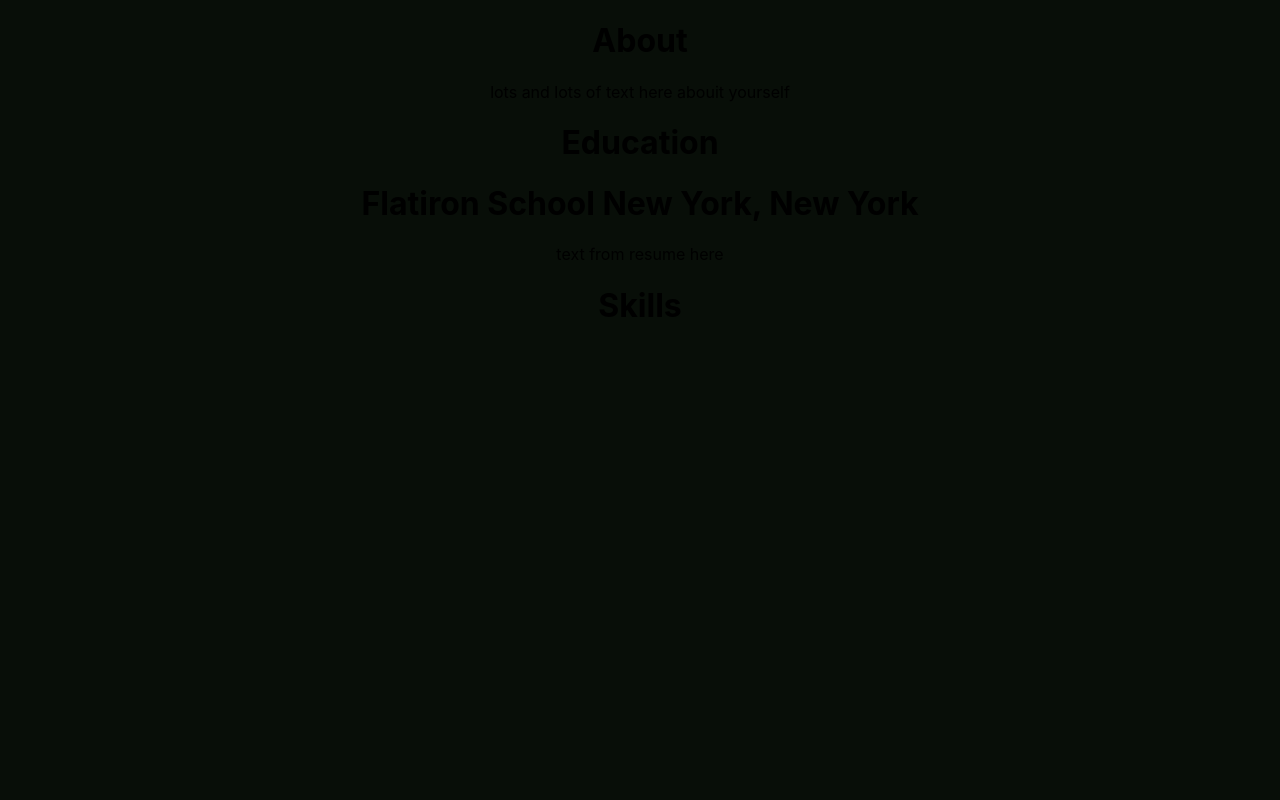
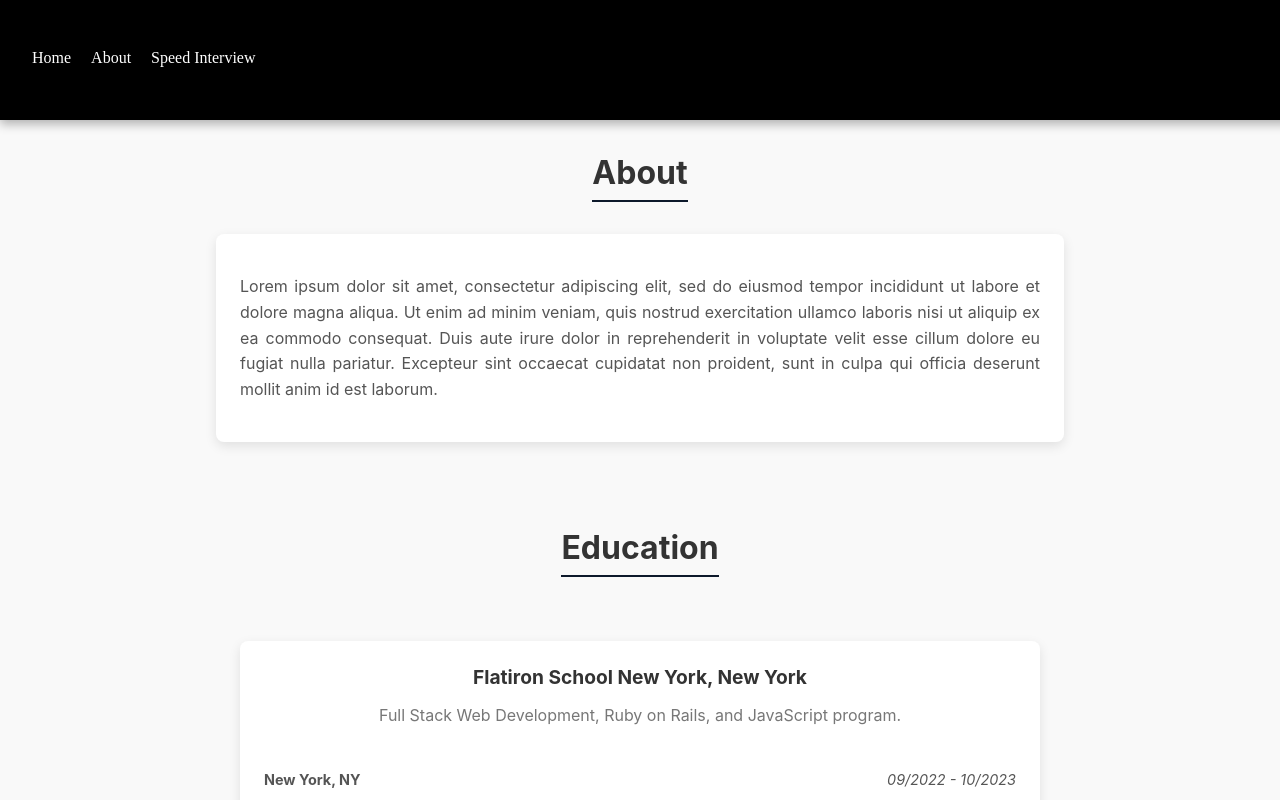
Before and after one commit to G3o-R/gerardo-rapeta-portfolio-site, a React (Create React App) app: page /About in a window 1280 px wide. Shown: the top 800 px of the page. Built offline with nearby package versions, Linux system fonts and the light colour scheme.

Commit message:
styling app

```diff
--- a/src/components/App.js
+++ b/src/components/App.js
@@ -2,14 +2,18 @@ import { BrowserRouter, Route, Routes } from 'react-router-dom';
 import '../styles/App.css';
 import HomePage from './pages/HomePage';
 import AboutPage from './pages/AboutPage';
+import SpeedInterviewPage from './pages/SpeedInterviewPage';
+import NavBar from './NavBar';
 
 function App() {
   return (
     <div className="App">
       <BrowserRouter>
+          <NavBar />
         <Routes>
           <Route path="/" element={<HomePage />} />
           <Route path="/About" element={<AboutPage />} />
+          <Route path="/SpeedInterview" element={<SpeedInterviewPage />} />
         </Routes>
       </BrowserRouter>
     </div>
--- /dev/null
+++ b/src/components/NavBar.js
@@ -0,0 +1,21 @@
+import { NavbarContainer, NavLink, NavLinks, SocialsContainer, SocialsWrapper } from "../styles/NavBarStyles";
+
+
+export default function NavBar(){
+
+    return(
+        <NavbarContainer>
+            {/* left-container or logo container here */}
+            <NavLinks>
+                <NavLink to="/">Home</NavLink>
+                <NavLink to="/About">About</NavLink>
+                <NavLink to="/SpeedInterview">Speed Interview</NavLink>
+            </NavLinks>
+            <SocialsWrapper>
+                <SocialsContainer>
+                    {/* svgs of socials here */}
+                </SocialsContainer>
+            </SocialsWrapper>
+        </NavbarContainer>
+    )
+}
--- a/src/components/pages/AboutPage.js
+++ b/src/components/pages/AboutPage.js
@@ -7,6 +7,8 @@ import {
   HeaderContainer,
   HeaderWrapper,
   LanguagesColumnContainer,
+  PlaceNTime,
+  School,
   TechnicalSkillsContainer,
   TechnicalSkillsWrapper,
 } from "../../styles/PageStyles/AboutPageStyles";
@@ -15,31 +17,56 @@ export default function AboutPage() {
   return (
     <About>
       <HeaderWrapper>
-        <HeaderContainer className="About"> <h1>About</h1></HeaderContainer>
+        <HeaderContainer className="About">
+          {" "}
+          <h1>About</h1>
+        </HeaderContainer>
       </HeaderWrapper>
       <AboutMeWrapper>
         <AboutMeContainer>
-          <p> lots and lots of text here abouit yourself</p>
+          <p>
+            Lorem ipsum dolor sit amet, consectetur adipiscing elit, sed do
+            eiusmod tempor incididunt ut labore et dolore magna aliqua. Ut enim
+            ad minim veniam, quis nostrud exercitation ullamco laboris nisi ut
+            aliquip ex ea commodo consequat. Duis aute irure dolor in
+            reprehenderit in voluptate velit esse cillum dolore eu fugiat nulla
+            pariatur. Excepteur sint occaecat cupidatat non proident, sunt in
+            culpa qui officia deserunt mollit anim id est laborum.
+          </p>
         </AboutMeContainer>
       </AboutMeWrapper>
       <HeaderWrapper>
-        <HeaderContainer className="Education"> <h1>Education</h1></HeaderContainer>
+        <HeaderContainer className="Education">
+          <h1>Education</h1>
+        </HeaderContainer>
       </HeaderWrapper>
       <EducationWrapper>
         <EducationContainer>
+          <School>
             <h1>Flatiron School New York, New York</h1>
-            <p>text from resume here</p>
+            <p>
+              Full Stack Web Development, Ruby on Rails, and JavaScript program.
+            </p>
+          </School>
+          <PlaceNTime>
+            <p className="location">New York, NY</p>
+            <p className="date">09/2022 - 10/2023</p>
+          </PlaceNTime>
         </EducationContainer>
       </EducationWrapper>
       <HeaderWrapper>
-        <HeaderContainer className="Skills"> <h1>Skills</h1></HeaderContainer>
+        <HeaderContainer className="Skills">
+          {" "}
+          <h1>Skills</h1>
+        </HeaderContainer>
       </HeaderWrapper>
       <TechnicalSkillsWrapper>
         <TechnicalSkillsContainer>
-            <LanguagesColumnContainer>
-                {/* svgs would be here like JS Ruby Python etc */}
-            </LanguagesColumnContainer>
-            {/* here you would write other skills */}
+          <LanguagesColumnContainer>
+            {/* svgs would be here like JS Ruby Python etc */}
+            JavaScript (ES6), React, Next.js, HML, CSS, Ruby on Rails, Postgres,
+            MySql, NodeJS Exposure to: Python, Django
+          </LanguagesColumnContainer>
         </TechnicalSkillsContainer>
       </TechnicalSkillsWrapper>
     </About>
--- a/src/components/pages/SpeedInterviewPage.js
+++ b/src/components/pages/SpeedInterviewPage.js
@@ -5,4 +5,9 @@ export default function SpeedInterviewPage(){
     // here you would write a chat box styled page of
     // typically asked interview questions and
     // of what your responses would be
+    return (
+        <div>
+            speed interview page
+        </div>
+    )
 }
--- a/src/styles/App.css
+++ b/src/styles/App.css
@@ -1,6 +1,6 @@
 .App {
   text-align: center;
-  background-color: #080e08;
+  /* background-color: #080e08; */
   min-height: 100vh;
   width: 100%;
 }
--- /dev/null
+++ b/src/styles/NavBarStyles.js
@@ -0,0 +1,97 @@
+import styled from "styled-components";
+import { Link } from "react-router-dom";
+
+export const NavbarContainer = styled.div`
+  position: fixed;
+  left: 0;
+  top: 0;
+  z-index: 10;
+  display: flex;
+  align-items: center;
+  width: 100%;
+  background-color: #000;
+  height: 120px;
+  padding: 0 2rem;
+  transition: transform 0.3s ease-in-out, background-color 0.3s ease-in-out;
+  box-shadow: 0 4px 10px rgba(0, 0, 0, 0.3);
+`;
+
+export const NavLinks = styled.div`
+  display: flex;
+  align-items: center;
+  justify-content: flex-end;
+  gap: 20px;
+  flex-direction: row;
+  padding-bottom: 5px;
+
+  button,
+  a {
+    padding: 0;
+    font-family: Sanchez, serif;
+    font-size: 16px;
+    font-weight: 500;
+    color: white;
+    cursor: pointer;
+  }
+
+  button {
+    font-weight: 500;
+  }
+
+  @media screen and (max-width: 768px) {
+    width: auto;
+  }
+
+  @media screen and (max-width: 450px) {
+    background-color: #303030;
+    padding: 5px 15px;
+    margin-left: 5px;
+    border-radius: 24px;
+    width: 70%;
+    justify-content: space-around;
+    gap: 10px;
+  }
+`;
+
+export const NavLink = styled(Link)`
+  color: white;
+  text-decoration: none;
+  position: relative;
+  background: none;
+  border: none;
+  cursor: pointer;
+  padding-bottom: 3px;
+
+  &::before {
+    content: "";
+    position: absolute;
+    bottom: -2px;
+    left: 50%;
+    transform: translateX(-50%);
+    width: 0;
+    height: 2px;
+    background-color: currentColor;
+    transition: width 0.3s ease;
+  }
+
+  &:hover::before {
+    width: 100%;
+  }
+
+  &:hover {
+    /* color: #f5a623; */
+    color: #f7f7f7;
+  }
+
+  @media screen and (max-width: 450px) {
+    font-size: 14px;
+  }
+`;
+
+export const SocialsWrapper = styled.div`
+
+`;
+
+export const SocialsContainer = styled.div`
+
+`;
--- a/src/styles/PageStyles/AboutPageStyles.js
+++ b/src/styles/PageStyles/AboutPageStyles.js
@@ -1,47 +1,114 @@
 import styled from "styled-components";
 
 export const About = styled.div`
+padding-top: 100px;
+  display: flex;
+  flex-direction: column;
+  align-items: center;
+  /* padding: 2rem 1rem; */
+  background-color: #f9f9f9;
+`;
 
+export const HeaderWrapper = styled.div`
+  width: 100%;
+  text-align: center;
+  margin: 2rem 0;
+`;
+
+export const HeaderContainer = styled.div`
+  h1 {
+    font-size: 2rem;
+    color: #333;
+    font-weight: 700;
+    border-bottom: 2px solid #0d192b;
+    padding-bottom: 0.5rem;
+    display: inline-block;
+    margin-bottom: 0;
+  }
 `;
 
 export const AboutMeWrapper = styled.div`
-
-    p{
-
-    }
+  width: 100%;
+  max-width: 800px;
+  margin-bottom: 2rem;
+  background-color: #ffffff;
+  padding: 1.5rem;
+  border-radius: 8px;
+  box-shadow: 0 4px 12px rgba(0, 0, 0, 0.1);
 `;
 
 export const AboutMeContainer = styled.div`
-
-`;
-
-export const HeaderWrapper = styled.div`
-
-`;
-
-export const HeaderContainer = styled.div`
-
-    h1{
-
-    }
+  p {
+    font-size: 1rem;
+    color: #555;
+    line-height: 1.6;
+    text-align: justify;
+  }
 `;
 
 export const EducationWrapper = styled.div`
-
+  width: 100%;
+  max-width: 800px;
+  margin: 2rem 0;
 `;
 
 export const EducationContainer = styled.div`
+  background-color: #ffffff;
+  padding: 1.5rem;
+  border-radius: 8px;
+  box-shadow: 0 4px 12px rgba(0, 0, 0, 0.1);
+  display: flex;
+  flex-direction: column;
+  gap: 1rem;
+`;
 
+export const School = styled.div`
+  h1 {
+    font-size: 1.2rem;
+    color: #333;
+    margin: 0;
+  }
+
+  p {
+    font-size: 1rem;
+    color: #777;
+  }
+`;
+
+export const PlaceNTime = styled.div`
+  display: flex;
+  justify-content: space-between;
+  font-size: 0.9rem;
+  color: #555;
+
+  .location {
+    font-weight: bold;
+  }
+
+  .date {
+    font-style: italic;
+  }
 `;
 
 export const TechnicalSkillsWrapper = styled.div`
-
+  width: 100%;
+  max-width: 800px;
+  margin-top: 2rem;
+  margin-bottom: 4rem;
+  background-color: #ffffff;
+  padding: 1.5rem;
+  border-radius: 8px;
+  box-shadow: 0 4px 12px rgba(0, 0, 0, 0.1);
 `;
 
 export const TechnicalSkillsContainer = styled.div`
-
+  display: flex;
+  flex-wrap: wrap;
+  gap: 1rem;
 `;
 
 export const LanguagesColumnContainer = styled.div`
-
+  font-size: 1rem;
+  color: #333;
+  line-height: 1.5;
 `;
--- a/src/styles/PageStyles/HomePageStyles.js
+++ b/src/styles/PageStyles/HomePageStyles.js
@@ -1,13 +1,37 @@
 import styled from "styled-components";
 
 export const Home = styled.div`
+  display: flex;
+  flex-direction: column;
+  align-items: center;
+  background-color: #f9f9f9;
+  /* padding: 2rem 1rem; */
+`;
 
+export const ContentWrapper = styled.div`
+  width: 100%;
+  max-width: 1200px;
+  display: flex;
+  flex-direction: column;
+  gap: 2rem;
+  margin-top: 2rem;
 `;
 
 export const ContentContainer = styled.div`
+  display: grid;
+  grid-template-rows: repeat(auto-fit, minmax(300px, 1fr));
+  gap: 2rem;
+  padding: 1rem;
+  /* border-radius: 8px; */
+  box-shadow: 0 4px 12px rgba(0, 0, 0, 0.1);
+  background-color: #ffffff;
+/*
+  & > div {
+    transition: transform 0.3s ease, box-shadow 0.3s ease;
+  }
 
+  & > div:hover {
+    transform: translateY(-5px);
+    box-shadow: 0 6px 16px rgba(0, 0, 0, 0.15);
+  } */
 `;
-
-export const ContentWrapper = styled.div`
-
-`;
--- a/src/styles/PortfolioCardStyles.js
+++ b/src/styles/PortfolioCardStyles.js
@@ -1,43 +1,63 @@
 import styled from "styled-components";
 
 export const PortfolioWrapper = styled.div`
-
+  display: flex;
+  justify-content: center;
+  padding: 1rem;
 `;
 
 export const PortfolioContainer = styled.div`
+  width: 100%;
+  max-width: 400px;
+  background-color: #ffffff;
+  border-radius: 8px;
+  box-shadow: 0 4px 12px rgba(0, 0, 0, 0.1);
+  overflow: hidden;
+  transition: transform 0.3s ease, box-shadow 0.3s ease;
 
-`;
-
-export const ProjectWrapper = styled.div`
-
-`;
-
-export const ProjectContainer = styled.div`
-
+  &:hover {
+    transform: translateY(-5px);
+    box-shadow: 0 8px 24px rgba(0, 0, 0, 0.15);
+  }
 `;
 
 export const ProjectInfo = styled.div`
+  padding: 1.5rem;
+  border-bottom: 1px solid #e0e0e0;
 
+  h1 {
+    font-size: 1.5rem;
+    color: #333;
+    margin-bottom: 0.5rem;
+  }
 
-    h1{
+  label {
+    font-size: 0.9rem;
+    color: #777;
+    font-weight: bold;
+    margin-bottom: 0.5rem;
+    display: block;
+  }
 
+  ul {
+    list-style-type: disc;
+    padding-left: 1.5rem;
+    margin: 0;
+
+    li {
+      font-size: 0.9rem;
+      color: #555;
+      margin: 0.25rem 0;
     }
-
-    label{
-
-    }
-
-    ul{
-
-        li{
-
-        }
-    }
+  }
 `;
 
 export const ProjectAbout = styled.div`
+  padding: 1.5rem;
 
-    p{
-
-    }
+  p {
+    font-size: 1rem;
+    color: #555;
+    line-height: 1.6;
+  }
 `;
--- a/src/styles/index.css
+++ b/src/styles/index.css
@@ -5,7 +5,7 @@ body {
     sans-serif;
   -webkit-font-smoothing: antialiased;
   -moz-osx-font-smoothing: grayscale;
-  background-color: #080e08;
+  background-color: #000005;
 }
 
 code {
```
